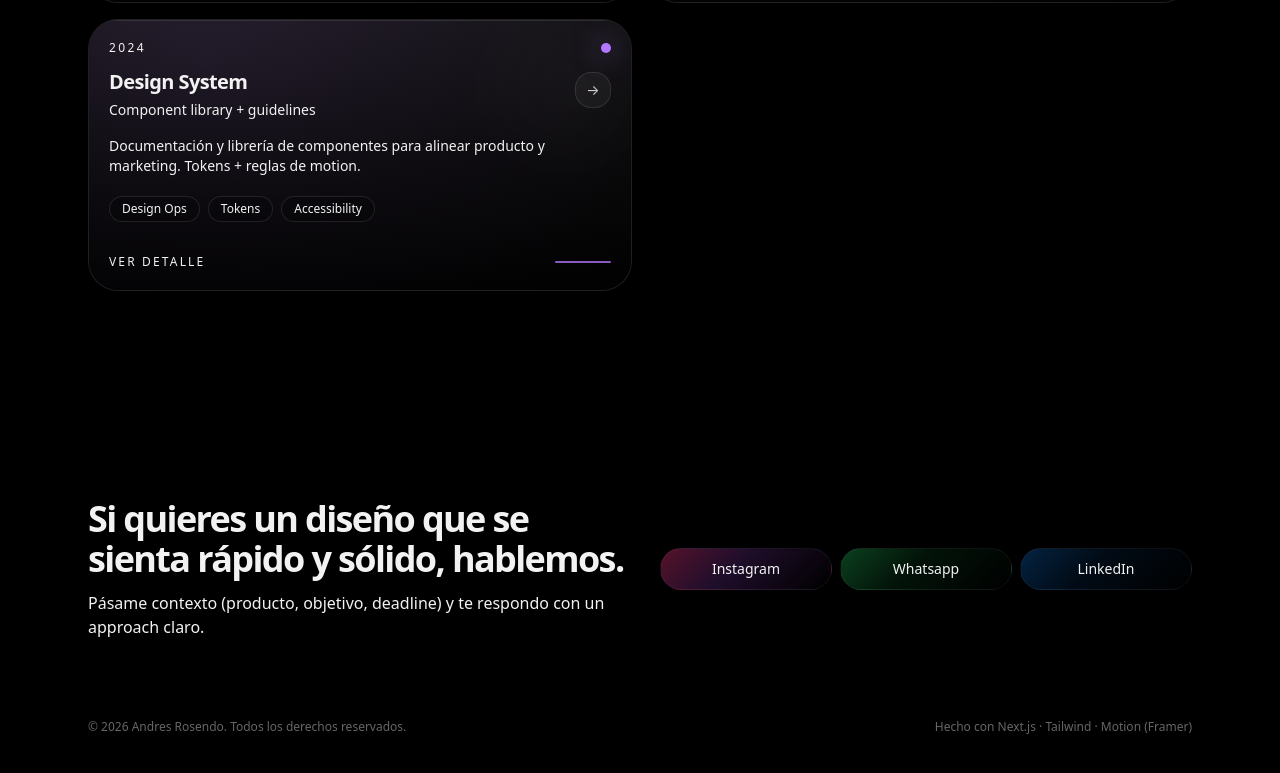
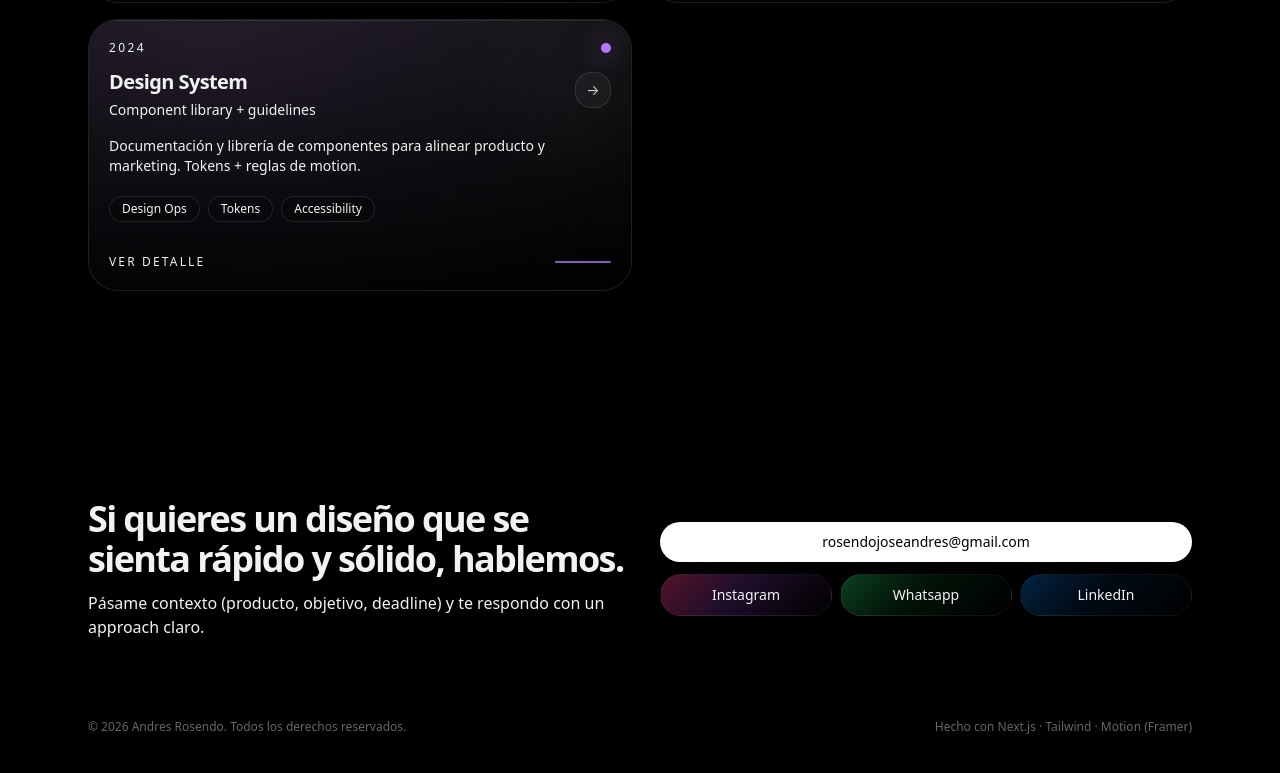
Before and after one commit to rosendojoseandres-dev/rosendodesign, a Next.js app: page / in a window 1280 px wide. Shown: the part 1435-2208 px from the top of the page. Built offline with nearby package versions, Linux system fonts and the light colour scheme.

Commit message:
Update footer contact actions

```diff
--- a/src/components/Footer.tsx
+++ b/src/components/Footer.tsx
@@ -7,19 +7,19 @@ const socials = [
     label: "Instagram",
     href: "#",
     className:
-      "bg-[linear-gradient(135deg,rgba(225,48,108,0.3)_0%,rgba(131,58,180,0.18)_30%,rgba(0,0,0,0.94)_72%)] md:bg-[linear-gradient(135deg,rgba(225,48,108,0.38)_0%,rgba(131,58,180,0.24)_42%,rgba(0,0,0,0.96)_100%)]",
+      "bg-[linear-gradient(135deg,rgba(225,48,108,0.42)_0%,rgba(131,58,180,0.28)_34%,rgba(0,0,0,0.9)_78%)] md:bg-[linear-gradient(135deg,rgba(225,48,108,0.38)_0%,rgba(131,58,180,0.24)_42%,rgba(0,0,0,0.96)_100%)]",
   },
   {
     label: "Whatsapp",
     href: "#",
     className:
-      "bg-[linear-gradient(135deg,rgba(37,211,102,0.26)_0%,rgba(16,120,54,0.14)_30%,rgba(0,0,0,0.94)_72%)] md:bg-[linear-gradient(135deg,rgba(37,211,102,0.3)_0%,rgba(16,120,54,0.16)_42%,rgba(0,0,0,0.96)_100%)]",
+      "bg-[linear-gradient(135deg,rgba(37,211,102,0.38)_0%,rgba(16,120,54,0.22)_34%,rgba(0,0,0,0.9)_78%)] md:bg-[linear-gradient(135deg,rgba(37,211,102,0.3)_0%,rgba(16,120,54,0.16)_42%,rgba(0,0,0,0.96)_100%)]",
   },
   {
     label: "LinkedIn",
     href: "#",
     className:
-      "bg-[linear-gradient(135deg,rgba(10,102,194,0.28)_0%,rgba(7,56,108,0.16)_30%,rgba(0,0,0,0.94)_72%)] md:bg-[linear-gradient(135deg,rgba(10,102,194,0.34)_0%,rgba(7,56,108,0.2)_42%,rgba(0,0,0,0.96)_100%)]",
+      "bg-[linear-gradient(135deg,rgba(10,102,194,0.4)_0%,rgba(7,56,108,0.24)_34%,rgba(0,0,0,0.9)_78%)] md:bg-[linear-gradient(135deg,rgba(10,102,194,0.34)_0%,rgba(7,56,108,0.2)_42%,rgba(0,0,0,0.96)_100%)]",
   },
 ] as const;
 
@@ -41,8 +41,14 @@ export default function Footer() {
               </p>
             </div>
 
-            <div className="flex flex-col items-start md:self-center md:items-end">
-              <div className="grid w-full grid-cols-3 gap-2 md:max-w-[34rem]">
+            <div className="flex flex-col items-center md:self-center md:items-center">
+              <a
+                href="mailto:rosendojoseandres@gmail.com"
+                className="mb-3 inline-flex w-full max-w-[34rem] items-center justify-center rounded-full bg-white px-5 py-2.5 text-xs font-medium text-black transition hover:bg-white/90 md:text-sm"
+              >
+                rosendojoseandres@gmail.com
+              </a>
+              <div className="grid w-full max-w-[34rem] grid-cols-3 gap-2">
                 {socials.map((social) => (
                   <a
                     key={social.label}
```
